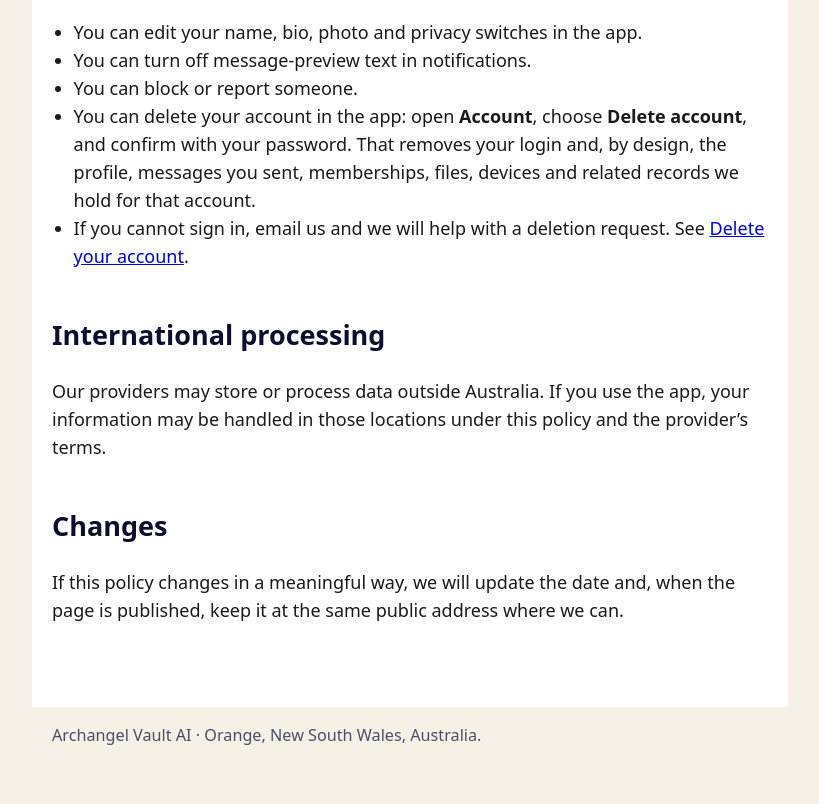
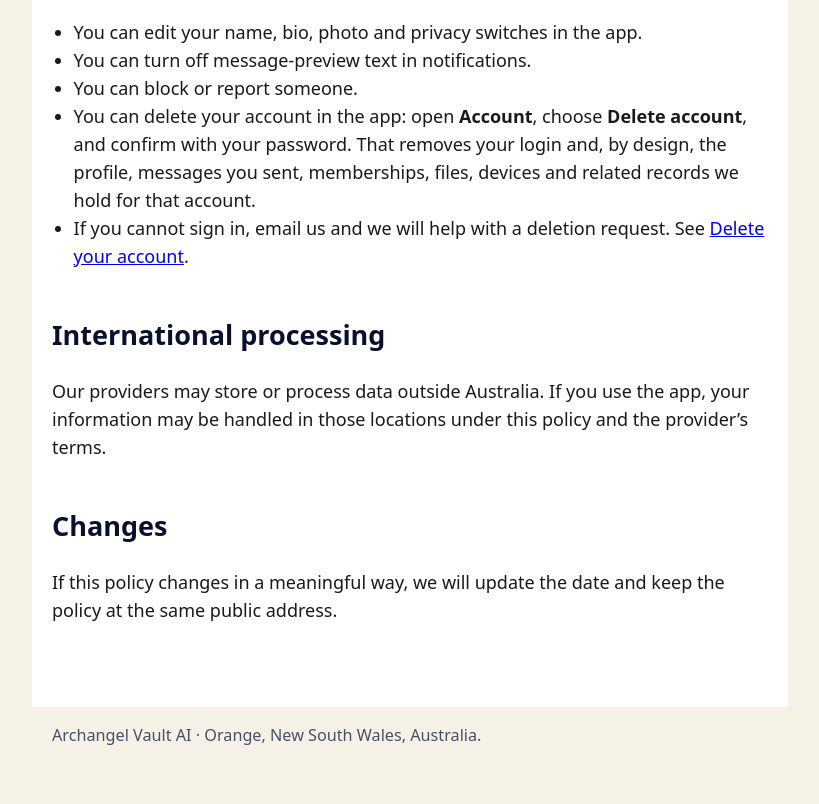
Before and after one commit to topazarchangel-Michael/archangel-messanger-legal, a plain HTML site: page privacy.html in a window 1280 px wide. Shown: the part 2400-3204 px from the top of the page, without its empty margins (230-1049 px from the left). Drawn offline with Linux system fonts and the light colour scheme.

Commit message:
Clarify that policy updates stay at the same public address

```diff
--- a/privacy.html
+++ b/privacy.html
@@ -70,7 +70,7 @@
 <p>Our providers may store or process data outside Australia. If you use the app, your information may be handled in those locations under this policy and the provider’s terms.</p>
 
 <h2>Changes</h2>
-<p>If this policy changes in a meaningful way, we will update the date and, when the page is published, keep it at the same public address where we can.</p>
+<p>If this policy changes in a meaningful way, we will update the date and keep the policy at the same public address.</p>
 
 </main>
 <footer>
```
